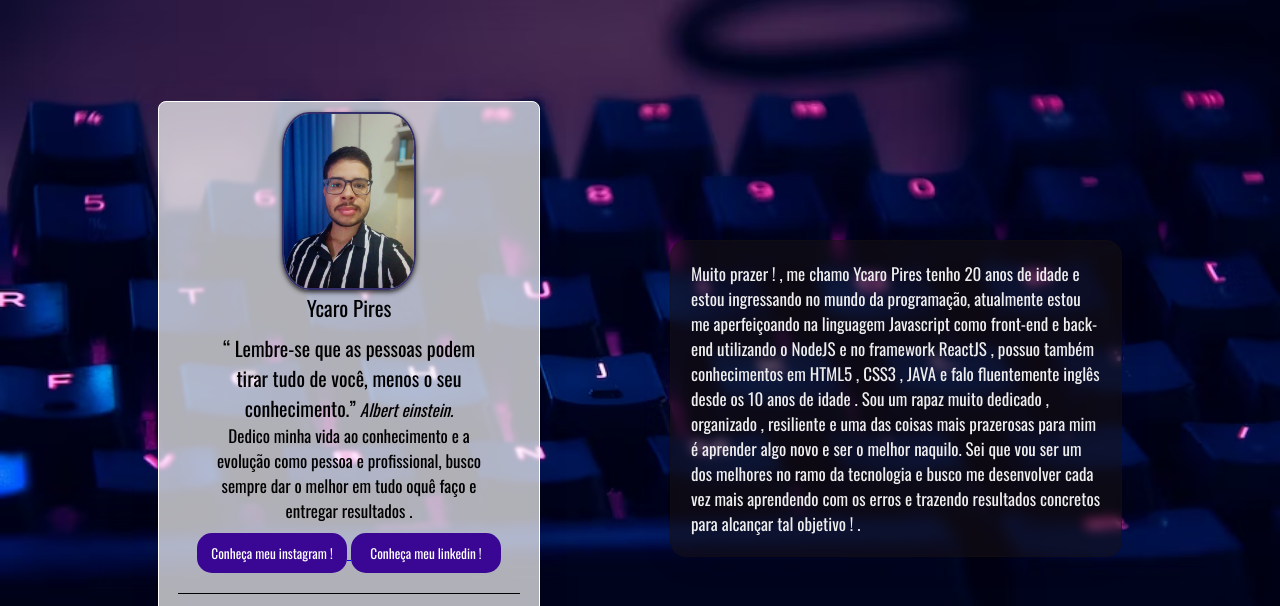
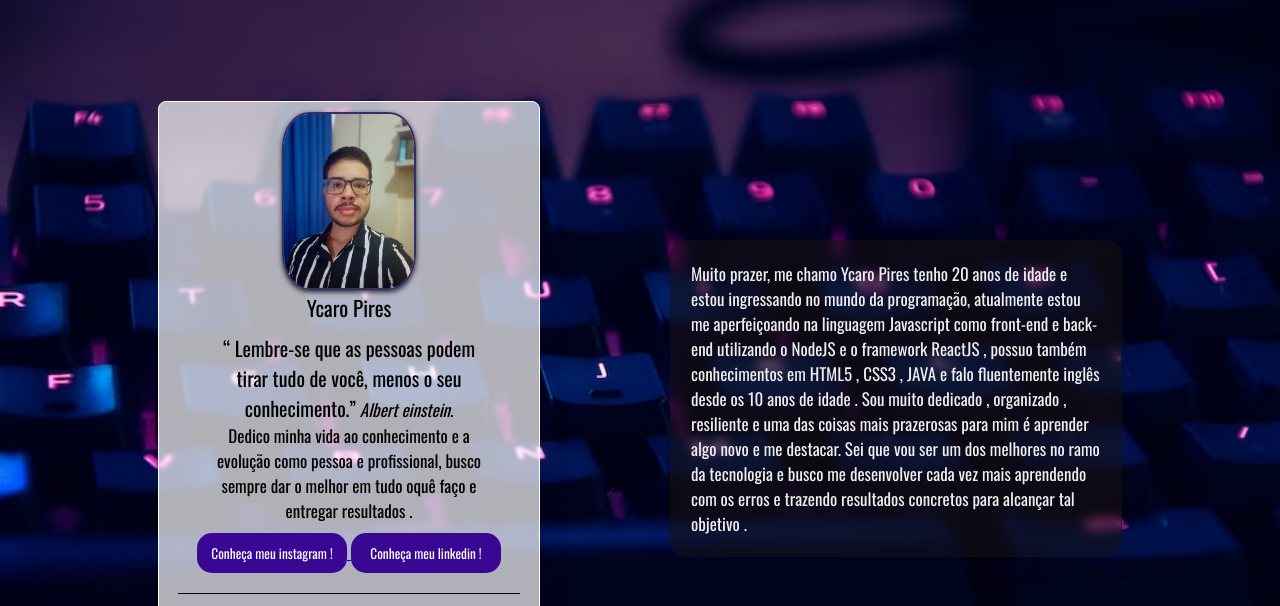
Before and after one commit to Ycaro-Oleg/YcaroOleg-Portfolium, a plain HTML site: page index.html in a window 1280 px wide. Shown: the part 813-1419 px from the top of the page. Drawn offline with nearby package versions, Linux system fonts and the light colour scheme.

Commit message:
Mudança na descrição do Sobre mim :

```diff
--- a/index.html
+++ b/index.html
@@ -63,7 +63,14 @@
             </div>
             <div class="container-profile-sinopse">
             <p class="profile-sinopse">
-                Muito prazer ! , me chamo Ycaro Pires tenho 20 anos de idade e estou ingressando no mundo da programação, atualmente estou me aperfeiçoando na linguagem Javascript como front-end e back-end utilizando o NodeJS e no framework ReactJS , possuo também conhecimentos em HTML5 , CSS3 , JAVA e falo fluentemente inglês desde os 10 anos de idade . Sou um rapaz muito dedicado , organizado , resiliente e uma das coisas mais prazerosas para mim é aprender algo novo e ser o melhor naquilo. Sei que vou ser um dos melhores no ramo da tecnologia e busco me desenvolver cada vez mais aprendendo com os erros e trazendo resultados concretos para alcançar tal objetivo ! .
+                Muito prazer, me chamo Ycaro Pires tenho 20 anos de idade e estou ingressando no mundo da
+                programação, atualmente estou me aperfeiçoando na linguagem Javascript como front-end e back-end
+                utilizando o NodeJS e o framework ReactJS , possuo também conhecimentos em HTML5 , CSS3 , JAVA e
+                falo fluentemente inglês desde os 10 anos de idade . Sou muito dedicado , organizado , resiliente
+                e uma das coisas mais prazerosas para mim é aprender algo novo e me destacar. Sei que vou ser um
+                dos melhores no ramo da tecnologia e busco me desenvolver cada vez mais aprendendo com os erros e
+                trazendo resultados concretos para alcançar tal objetivo .
+
             </p>
             </div>
         </div>
```
